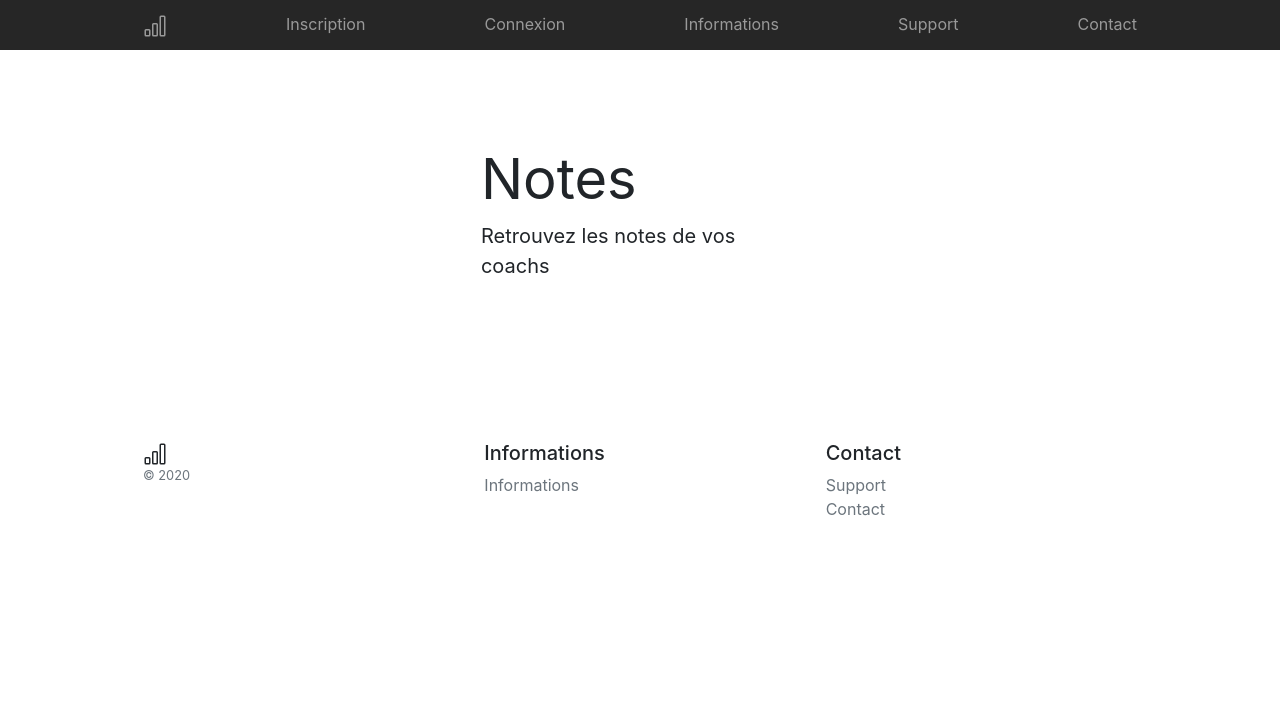
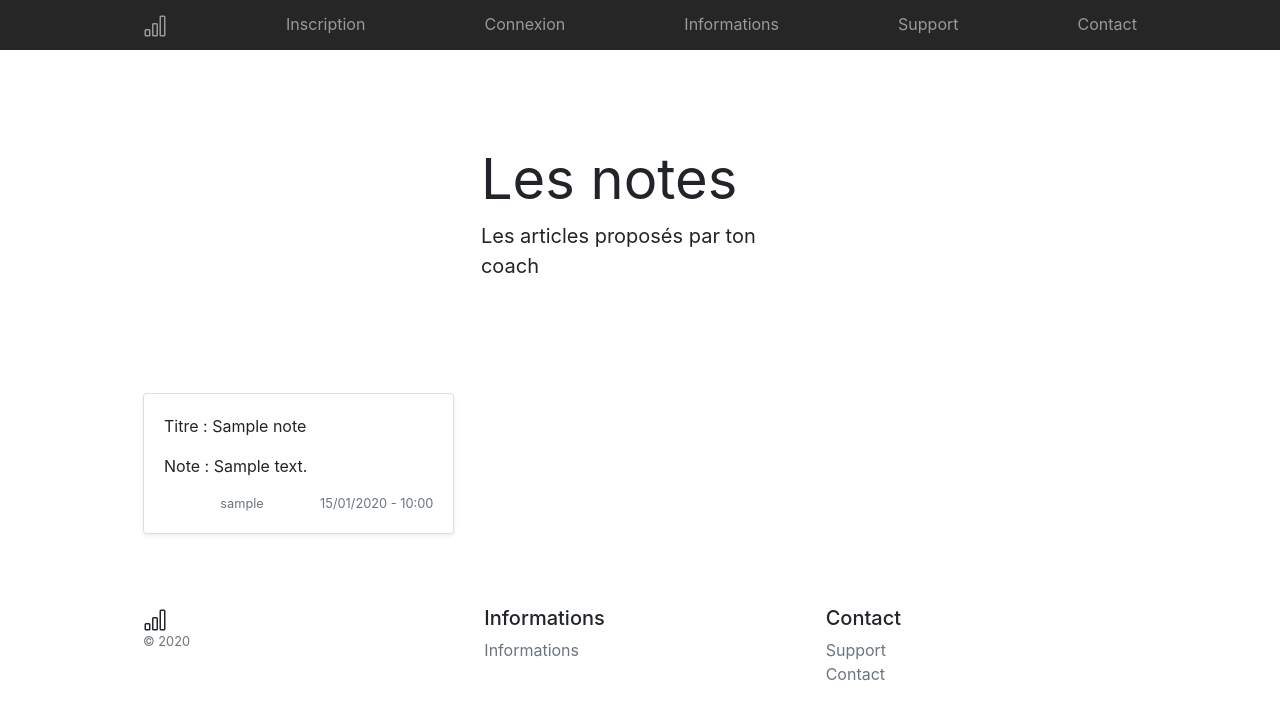
Before and after one commit to lucasggit/PLI, a Symfony app: template templates/security/notes.html.twig in a window 1280 px wide. Shown: the top 720 px of the page. Run offline with Twig, Linux system fonts and the light colour scheme; the template is opened without the code that fills it: most values are stand-ins (such as "Sample title", 1, 10 or a date in 2020); some libraries are stand-ins or nearby versions.

Commit message:
Version 1.0.4 : add notes(end)-> impl. sur accueil

```diff
--- a/src/Entity/Client.php
+++ b/src/Entity/Client.php
@@ -115,4 +115,8 @@ class Client
 
         return $this;
     }
+
+    public function __toString() {
+        return $this->getUser()->getUsername();
+      }
 }
--- a/src/Entity/Coach.php
+++ b/src/Entity/Coach.php
@@ -154,4 +154,8 @@ class Coach
 
         return $this;
     }
+
+    public function __toString() {
+        return $this->getUser()->getUsername();
+      }
 }
--- a/templates/security/notes.html.twig
+++ b/templates/security/notes.html.twig
@@ -20,11 +20,86 @@
     }
 </style>
 <div class="col-md-5 p-lg-5 mx-auto my-5">
-    <h1 class="display-4 font-weight-normal">Notes</h1>
-    {% if app.user.Iscoach == true %}
-        <p class="lead font-weight-normal">Rédigez des notes personnalisées pour vos clients</p>
-    {% else %}
-    <p class="lead font-weight-normal">Retrouvez les notes de vos coachs</p>
+  <h1 class="display-4 font-weight-normal">Les notes</h1>
+  {% if app.user.Iscoach == true %}
+  <p class="lead font-weight-normal">Personnalisez vos notes</p>
+</div>
+{{ form_start(form) }}
+<div class="row">
+  <div class="col-md-4"></div>
+  <div class="col-md-4">
+    <div class="card mb-4 shadow-sm" width="100%" height="225" preserveAspectRatio="xMidYMid slice" focusable="false">
+
+        <div class="card-body">
+            {{ form_row(form.Title, {
+                'label': 'Titre'
+              }) }}
+        {{ form_row(form.Texte, {
+          'label': 'Note'
+          }) }}
+        {{ form_row(form.Client, {
+        'label': 'Destinataire'
+        }) }}
+        <div class="d-flex justify-content-between align-items-center">
+          <div class="btn-group">
+            <button type="submit" class="btn btn-sm btn-outline-secondary">Ajouter</button>
+          </div>
+        </div>
+      </div>
+    </div>
+  </div>
+</div>
+{{ form_end(form) }}
+<div class="row">
+  {% for note in notes %}
+  <div class="col-md-4">
+    <div class="card mb-4 shadow-sm">
+
+      <div class="card-body">
+        <p class="card-text">Titre : {{ note.Title }}</p>
+        <p class="card-text">Note : {{ note.Texte }}</p>
+        <div class="d-flex justify-content-between align-items-center">
+          <div class="btn-group">
+            <a type="button" class="btn btn-sm btn-outline-secondary" href="/notes/{{ note.id }}/edit">Éditer</a>
+            <a type="button" class="btn btn-sm btn-outline-secondary" href="/notes/{{ note.id }}/delete">Effacer</a>
+          </div>
+          <small class="text-muted">{{ note.client.user.username }}</small>
+          {# <small class="text-muted"> </small>
+          <small class="text-muted"> </small> #}
+          <small class="text-muted">{{  note.createdAt | date('d/m/Y') }} - {{  note.createdAt | date('H:i') }}</small>
+        </div>
+      </div>
+    </div>
+  </div>
+  {% endfor %}
+</div>
+
+{% else %}
+  <p class="lead font-weight-normal">Les articles proposés par ton coach</p>
+</div>
+<div class="row">
+{% for note in client.coach.notes %}
+    {% if note.Client == client %}
+    <div class="col-md-4">
+        <div class="card mb-4 shadow-sm">
+
+        <div class="card-body">
+            <p class="card-text">Titre : {{ note.Title }}</p>
+            <p class="card-text">Note : {{ note.Texte }}</p>
+            <div class="d-flex justify-content-between align-items-center">
+            <div class="btn-group">
+            </div>
+            <small class="text-muted">{{ note.client.user.username }}</small>
+            <small class="text-muted">{{  note.createdAt | date('d/m/Y') }} - {{  note.createdAt | date('H:i') }}</small>
+            </div>
+        </div>
+        </div>
+    </div>
     {% endif %}
+{% endfor %}
 </div>
+{% endif %}
 {% endblock %}
+{% block javascripts %}
+    <script src="{{ asset('js/images.js') }}"></script>
+{% endblock %}
```
Also changed, not shown: src/Controller/EcoachController.php (+7 -9 lines), src/Controller/SecurityController.php (+63 -4 lines), src/Entity/Notes.php (+17 -0 lines), src/Form/NotesType.php (added, +28 -0 lines), src/Manager/Manager.php (+29 -0 lines), templates/security/index.html.twig (renamed from templates/ecoach/index.html.twig, +33 -8 lines), templates/security/profil.html.twig (+4 -6 lines).
